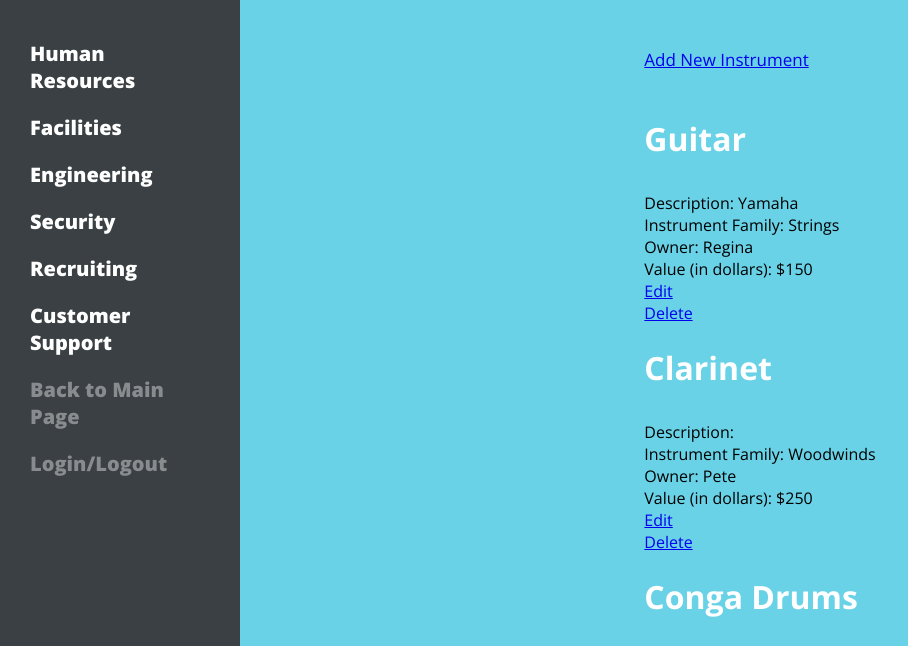
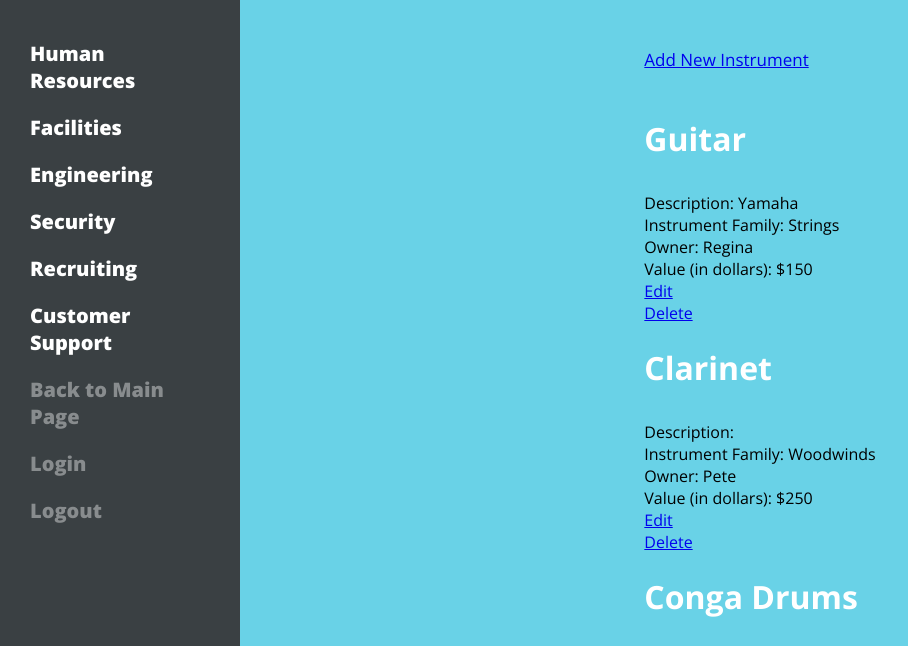
Before and after one commit to ddabrowiecki/InstrumentLibrary, a Flask app: page /departments/1/ in a window 1280 px wide. Shown: the top 646 px of the page, without its empty margins (0-908 px from the left). Run offline with Flask 2, Linux system fonts and the light colour scheme; parts of the project's set-up code (start-up, migrations or seed data) failed here and were passed over.

Commit message:
Add login/logout button to each HTML template

```diff
--- a/templates/deleteinstrument.html
+++ b/templates/deleteinstrument.html
@@ -19,7 +19,8 @@
         <li class="nav-secondary"><a href="{{ url_for('populateDepartment', department_id = 5)}}">Recruiting</a></li>
         <li class="nav-secondary"><a href="{{ url_for('populateDepartment', department_id = 6)}}">Customer Support</a></li>
         <li class="nav-secondary"><a href="{{ url_for('departmentList')}}">Back to Main Page</a></li>
-        <li class="nav-secondary"><a href="{{ url_for('showLogin')}}">Login/Logout</a>
+        <li class="nav-secondary"><a href="{{ url_for('showLogin')}}">Login</a></li>
+        <li class="nav-secondary"><a href="{{ url_for('gdisconnect')}}">Logout</a></li>
       </ul>
     </nav>
   </div>
--- a/templates/editinstrument.html
+++ b/templates/editinstrument.html
@@ -18,7 +18,8 @@
         <li class="nav-primary"><a href="{{ url_for('populateDepartment', department_id = 5)}}">Recruiting</a></li>
         <li class="nav-primary"><a href="{{ url_for('populateDepartment', department_id = 6)}}">Customer Support</a></li>
         <li class="nav-secondary"><a href="{{ url_for('departmentList')}}">Back to Main Page</a></li>
-        <li class="nav-secondary"><a href="{{ url_for('showLogin')}}">Login/Logout</a>
+        <li class="nav-secondary"><a href="{{ url_for('showLogin')}}">Login</a></li>
+        <li class="nav-secondary"><a href="{{ url_for('gdisconnect')}}">Logout</a></li>
       </ul>
     </nav>
   </div>
--- a/templates/instrument.html
+++ b/templates/instrument.html
@@ -18,7 +18,8 @@
         <li class="nav-primary"><a href="{{ url_for('populateDepartment', department_id = 5)}}">Recruiting</a></li>
         <li class="nav-primary"><a href="{{ url_for('populateDepartment', department_id = 6)}}">Customer Support</a></li>
         <li class="nav-secondary"><a href="{{ url_for('departmentList')}}">Back to Main Page</a></li>
-        <li class="nav-secondary"><a href="{{ url_for('showLogin')}}">Login/Logout</a>
+        <li class="nav-secondary"><a href="{{ url_for('showLogin')}}">Login</a></li>
+        <li class="nav-secondary"><a href="{{ url_for('gdisconnect')}}">Logout</a></li>
       </ul>
     </nav>
   </div>
--- a/templates/main.html
+++ b/templates/main.html
@@ -17,8 +17,8 @@
         <li class="nav-primary"><a href="{{ url_for('populateDepartment', department_id = 4)}}">Security</a></li>
         <li class="nav-primary"><a href="{{ url_for('populateDepartment', department_id = 5)}}">Recruiting</a></li>
         <li class="nav-primary"><a href="{{ url_for('populateDepartment', department_id = 6)}}">Customer Support</a></li>
-        <li class="nav-secondary"><a href="{{ url_for('showLogin')}}">Login</a>
-        <li class="nav-secondary"><a href="{{ url_for('gdisconnect')}}">Logout</a>
+        <li class="nav-secondary"><a href="{{ url_for('showLogin')}}">Login</a></li>
+        <li class="nav-secondary"><a href="{{ url_for('gdisconnect')}}">Logout</a></li>
       </ul>
     </nav>
   </div>
--- a/templates/new_instrument.html
+++ b/templates/new_instrument.html
@@ -20,7 +20,8 @@
         <li class="nav-primary"><a href="{{ url_for('populateDepartment', department_id = 5)}}">Recruiting</a></li>
         <li class="nav-primary"><a href="{{ url_for('populateDepartment', department_id = 6)}}">Customer Support</a></li>
         <li class="nav-secondary"><a href="{{ url_for('departmentList')}}">Back to Main Page</a></li>
-        <li class="nav-secondary"><a href="{{ url_for('showLogin')}}">Login/Logout</a>
+        <li class="nav-secondary"><a href="{{ url_for('showLogin')}}">Login</a></li>
+        <li class="nav-secondary"><a href="{{ url_for('gdisconnect')}}">Logout</a></li>
       </ul>
     </nav>
   </div>
```
Also changed, not shown: new_application.py (+37 -18 lines), internalinstrumentlibrary.db.
